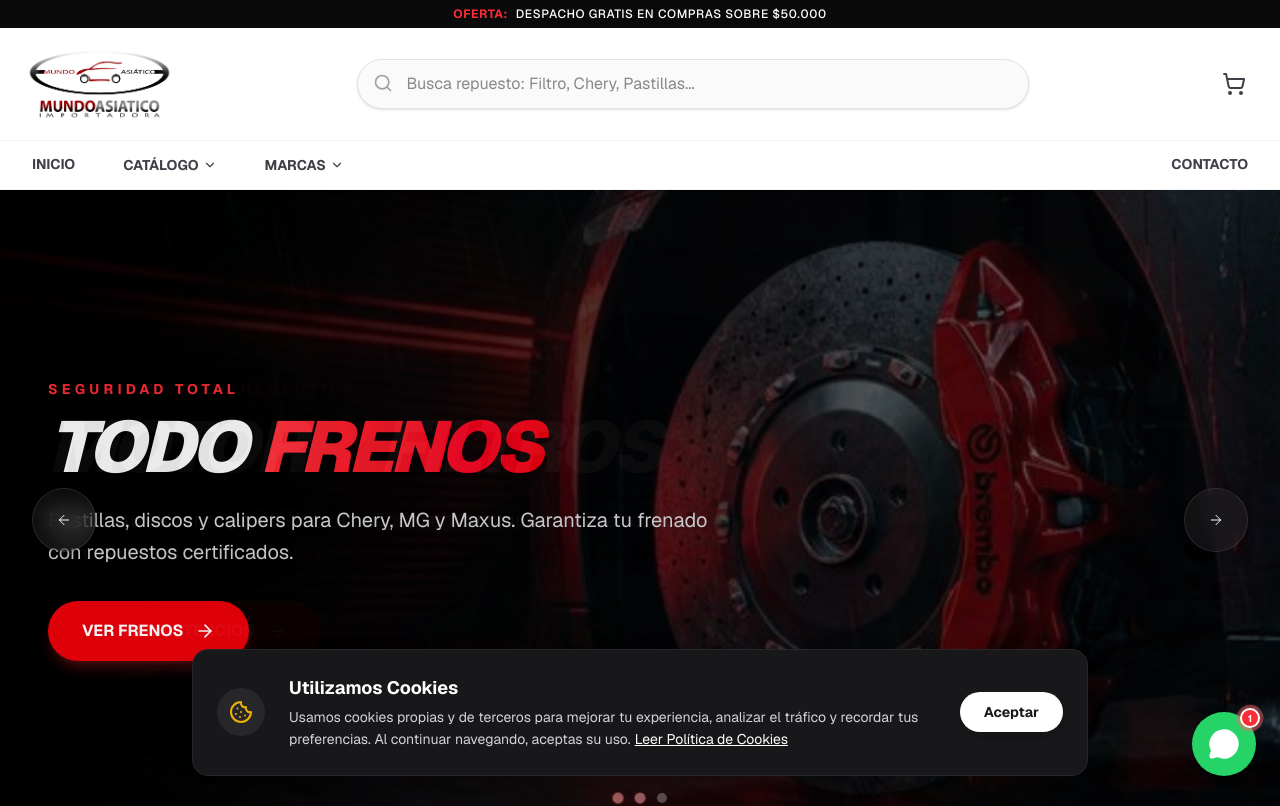
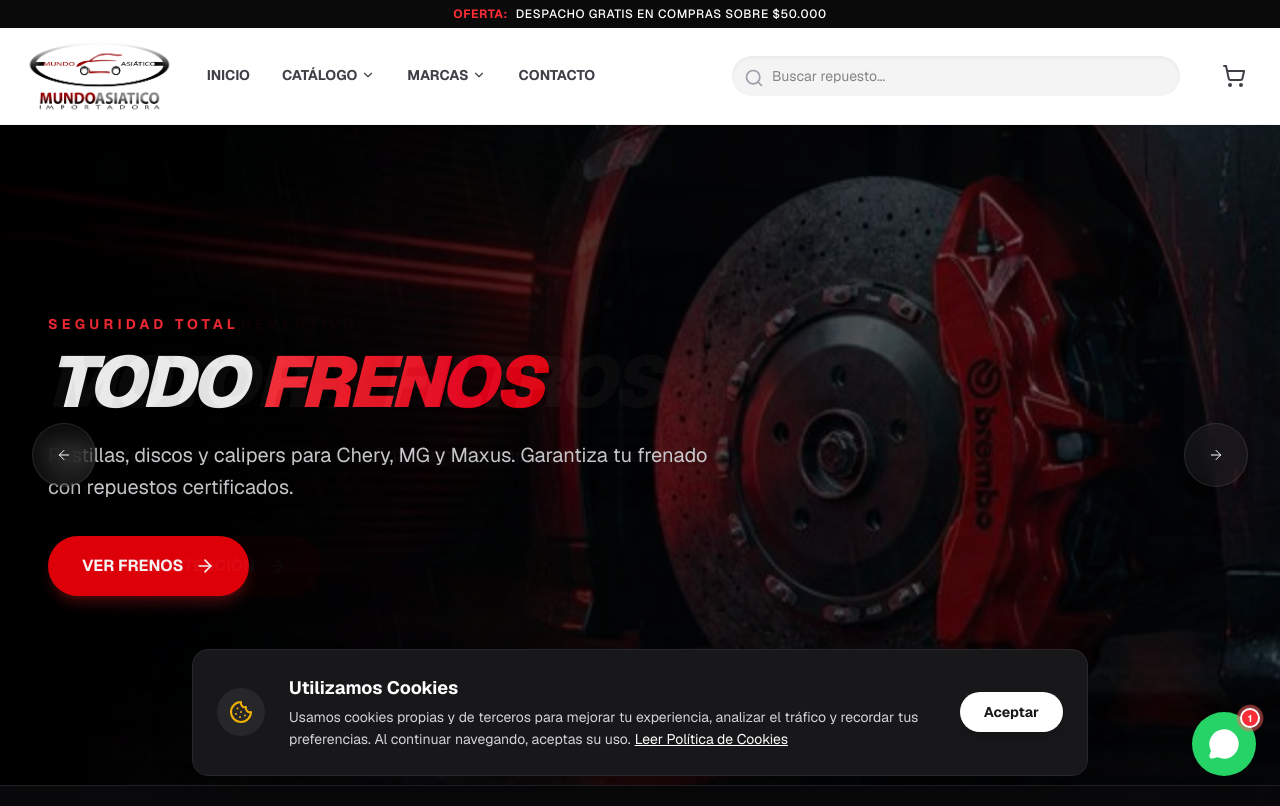
Before and after one commit to srwebcl/mundoasiatico, a Next.js app: page / in a window 1280 px wide. Shown: the top 806 px of the page. Built offline with nearby package versions, Linux system fonts and the light colour scheme.

Commit message:
mejora navbar

```diff
--- a/src/components/Navbar.jsx
+++ b/src/components/Navbar.jsx
@@ -67,143 +67,36 @@ export const Navbar = () => {
                 Despacho gratis en compras sobre $50.000
             </div>
 
-            {/* Main Header Row: Logo - Search - Icons */}
-            <div className="container mx-auto px-4 md:px-6 py-4">
-                <div className="flex items-center justify-between gap-4 md:gap-8">
+            {/* Main Header Row: Logo - Nav - Search - Icons */}
+            <div className="container mx-auto px-4 md:px-6 py-2">
+                <div className="flex items-center gap-4 md:gap-8">
 
-                    {/* Logo (Shrink allowed but kept visible) */}
+                    {/* Logo */}
                     <Link href="/" className="flex items-center gap-2 group shrink-0">
                         <img
                             src="/logo-mundo-asiatico.webp"
                             alt="Mundo Asiático"
-                            className="h-14 md:h-20 w-auto object-contain"
+                            className="h-14 md:h-20 w-auto object-contain transition-transform duration-300 group-hover:scale-105"
                         />
                     </Link>
 
-                    {/* Search Bar - Center - Large and Functional */}
-                    <div className="hidden md:flex flex-1 max-w-2xl relative z-50" ref={searchRef}>
-                        <div className="relative w-full group">
-                            <input
-                                type="text"
-                                value={searchQuery}
-                                onChange={handleSearch}
-                                placeholder="Busca repuesto: Filtro, Chery, Pastillas..."
-                                className="w-full pl-12 pr-4 py-3 bg-zinc-50 border border-zinc-200 focus:bg-white focus:border-red-600 rounded-full text-base outline-none transition-all shadow-sm group-hover:shadow-md"
-                            />
-                            <Search className="absolute left-4 top-3.5 w-5 h-5 text-zinc-400 group-hover:text-red-500 transition-colors" />
-
-                            {/* Live Results Dropdown */}
-                            {(searchQuery.length >= 2 && (searchResults.brands.length > 0 || searchResults.categories.length > 0 || searchResults.products.length > 0)) && (
-                                <div className="absolute top-full left-0 w-full mt-2 bg-white rounded-2xl shadow-2xl border border-zinc-100 overflow-hidden">
-                                    <div className="max-h-[70vh] overflow-y-auto py-2">
-
-                                        {/* Matches: Brands */}
-                                        {searchResults.brands.length > 0 && (
-                                            <div className="mb-2">
-                                                <div className="px-4 py-2 bg-zinc-50 text-xs font-bold text-zinc-500 uppercase tracking-wider">Marcas</div>
-                                                {searchResults.brands.map(brand => (
-                                                    <Link
-                                                        key={brand}
-                                                        href={`/catalogo?marca=${brand}`}
-                                                        onClick={() => setSearchQuery('')}
-                                                        className="block px-4 py-2.5 text-sm text-zinc-800 hover:bg-red-50 hover:text-red-700 transition-colors"
-                                                    >
-                                                        Ir a repuestos <span className="font-bold">{brand}</span>
-                                                    </Link>
-                                                ))}
-                                            </div>
-                                        )}
-
-                                        {/* Matches: Categories */}
-                                        {searchResults.categories.length > 0 && (
-                                            <div className="mb-2">
-                                                <div className="px-4 py-2 bg-zinc-50 text-xs font-bold text-zinc-500 uppercase tracking-wider">Categorías</div>
-                                                {searchResults.categories.map(cat => (
-                                                    <Link
-                                                        key={cat.id}
-                                                        href={`/catalogo?categoria=${cat.id}`}
-                                                        onClick={() => setSearchQuery('')}
-                                                        className="flex items-center gap-3 px-4 py-2.5 text-sm text-zinc-800 hover:bg-red-50 hover:text-red-700 transition-colors"
-                                                    >
-                                                        <span className="text-lg">{cat.icon}</span> {cat.name}
-                                                    </Link>
-                                                ))}
-                                            </div>
-                                        )}
-
-                                        {/* Matches: Products */}
-                                        {searchResults.products.length > 0 && (
-                                            <div>
-                                                <div className="px-4 py-2 bg-zinc-50 text-xs font-bold text-zinc-500 uppercase tracking-wider">Productos</div>
-                                                {searchResults.products.map(prod => (
-                                                    <Link
-                                                        key={prod.id}
-                                                        href="/catalogo"
-                                                        onClick={() => setSearchQuery('')}
-                                                        className="flex items-center gap-3 px-4 py-3 hover:bg-zinc-50 transition-colors border-b border-zinc-50 last:border-0"
-                                                    >
-                                                        <div className="w-10 h-10 bg-zinc-100 rounded-md flex items-center justify-center text-xl shrink-0">{prod.img}</div>
-                                                        <div className="flex-1 min-w-0">
-                                                            <p className="text-sm font-bold text-zinc-800 truncate">{prod.nombre}</p>
-                                                            <p className="text-xs text-zinc-500">{prod.marca} - {prod.modelo}</p>
-                                                        </div>
-                                                        <div className="font-bold text-red-600 text-sm whitespace-nowrap">
-                                                            ${prod.precio.toLocaleString()}
-                                                        </div>
-                                                    </Link>
-                                                ))}
-                                            </div>
-                                        )}
-                                    </div>
-                                    <div className="bg-zinc-50 p-2 text-center border-t border-zinc-100">
-                                        <Link href="/catalogo" className="text-xs font-bold text-red-600 hover:underline">
-                                            Ver todos los resultados
-                                        </Link>
-                                    </div>
-                                </div>
-                            )}
-                        </div>
-                    </div>
-
-                    {/* Right Icons */}
-                    <div className="flex items-center gap-2 md:gap-4 shrink-0">
-                        <button onClick={openCart} className="relative p-2.5 hover:bg-zinc-100 rounded-full transition-colors group">
-                            <ShoppingCart className="w-6 h-6 text-zinc-700 group-hover:text-red-600 transition-colors" />
-                            {totalItems > 0 && (
-                                <span className="absolute -top-1 -right-1 bg-red-600 text-white text-[10px] w-5 h-5 flex items-center justify-center rounded-full font-bold shadow-sm border-2 border-white">
-                                    {totalItems}
-                                </span>
-                            )}
-                        </button>
-                        <button className="md:hidden p-2 hover:bg-zinc-100 rounded-full" onClick={() => setIsMenuOpen(!isMenuOpen)}>
-                            {isMenuOpen ? <X className="w-6 h-6 text-zinc-800" /> : <Menu className="w-6 h-6 text-zinc-800" />}
-                        </button>
-                    </div>
-                </div>
-            </div>
-
-            {/* Navigation Bar (Row 2) - Desktop Only */}
-            <div className="hidden md:block border-t border-zinc-100 bg-white">
-                <div className="container mx-auto px-4 md:px-6">
-                    <div className="flex items-center gap-8 h-12">
-                        {/* Nav Links */}
-                        <Link href="/" className="h-full flex items-center text-sm font-bold text-zinc-700 hover:text-red-600 border-b-2 border-transparent hover:border-red-600 transition-all px-2">
+                    {/* Desktop Navigation - Moved Inline */}
+                    <div className="hidden lg:flex items-center gap-8 shrink-0 h-20">
+                        <Link href="/" className="h-full flex items-center text-sm font-bold text-zinc-700 hover:text-red-600 border-b-2 border-transparent hover:border-red-600 transition-all">
                             INICIO
                         </Link>
 
-                        {/* Mega Menu Triggers */}
-                        {/* Mega Menu Triggers - Removed 'relative' for full-width dropdown */}
-                        {/* Mega Menu Triggers */}
+                        {/* Mega Menu: Catálogo */}
                         <div
                             className="h-full flex items-center"
                             onMouseEnter={() => setActiveMenu('catalog')}
                             onMouseLeave={() => setActiveMenu(null)}
                         >
-                            <span className={`flex items-center gap-1 text-sm font-bold transition-colors px-2 cursor-pointer ${activeMenu === 'catalog' ? 'text-red-600' : 'text-zinc-700 hover:text-red-600'}`}>
+                            <span className={`flex items-center gap-1 text-sm font-bold transition-colors cursor-pointer h-full border-b-2 border-transparent ${activeMenu === 'catalog' ? 'text-red-600 border-red-600' : 'text-zinc-700 hover:text-red-600 hover:border-red-600'}`}>
                                 CATÁLOGO <ChevronDown size={14} className={`transition-transform duration-200 ${activeMenu === 'catalog' ? 'rotate-180' : ''}`} />
                             </span>
-                            {/* Mega Menu Dropdown - Full Width */}
-                            <div className={`absolute top-full left-0 mt-0 w-full bg-white border-b border-zinc-200 shadow-xl transition-all duration-200 z-40 ${activeMenu === 'catalog' ? 'opacity-100 visible translate-y-0' : 'opacity-0 invisible translate-y-2'}`}>
+                            {/* Dropdown - Full Width Relative to Nav */}
+                            <div className={`absolute top-full left-0 w-full bg-white border-t border-zinc-100 shadow-xl transition-all duration-200 z-50 overflow-hidden ${activeMenu === 'catalog' ? 'opacity-100 visible translate-y-0' : 'opacity-0 invisible translate-y-2'}`}>
                                 <div className="container mx-auto px-4 md:px-6 py-8">
                                     <div className="grid grid-cols-5 gap-6">
                                         {CATEGORIAS.map(cat => (
@@ -232,18 +125,19 @@ export const Navbar = () => {
                             </div>
                         </div>
 
+                        {/* Mega Menu: Marcas */}
                         <div
                             className="h-full flex items-center"
                             onMouseEnter={() => setActiveMenu('brands')}
                             onMouseLeave={() => setActiveMenu(null)}
                         >
-                            <span className={`flex items-center gap-1 text-sm font-bold transition-colors px-2 cursor-pointer ${activeMenu === 'brands' ? 'text-red-600' : 'text-zinc-700 hover:text-red-600'}`}>
+                            <span className={`flex items-center gap-1 text-sm font-bold transition-colors cursor-pointer h-full border-b-2 border-transparent ${activeMenu === 'brands' ? 'text-red-600 border-red-600' : 'text-zinc-700 hover:text-red-600 hover:border-red-600'}`}>
                                 MARCAS <ChevronDown size={14} className={`transition-transform duration-200 ${activeMenu === 'brands' ? 'rotate-180' : ''}`} />
                             </span>
-                            <div className={`absolute top-full left-0 mt-0 w-full bg-white border-b border-zinc-200 shadow-xl transition-all duration-200 z-40 ${activeMenu === 'brands' ? 'opacity-100 visible translate-y-0' : 'opacity-0 invisible translate-y-2'}`}>
+                            <div className={`absolute top-full left-0 w-full bg-white border-t border-zinc-100 shadow-xl transition-all duration-200 z-50 overflow-hidden ${activeMenu === 'brands' ? 'opacity-100 visible translate-y-0' : 'opacity-0 invisible translate-y-2'}`}>
                                 <div className="container mx-auto px-4 md:px-6 py-8">
                                     <h3 className="font-bold text-zinc-400 text-xs uppercase tracking-wider mb-4">Todas nuestras marcas</h3>
-                                    <div className="grid grid-cols-6 gap-y-3 gap-x-8">
+                                    <div className="grid grid-cols-6 gap-y-4 gap-x-8">
                                         {MARCAS.map(marca => (
                                             <Link
                                                 key={marca}
@@ -259,9 +153,105 @@ export const Navbar = () => {
                             </div>
                         </div>
 
-                        <Link href="/contacto" className="h-full flex items-center text-sm font-bold text-zinc-700 hover:text-red-600 border-b-2 border-transparent hover:border-red-600 transition-all px-2 ml-auto">
+                        <Link href="/contacto" className="h-full flex items-center text-sm font-bold text-zinc-700 hover:text-red-600 border-b-2 border-transparent hover:border-red-600 transition-all">
                             CONTACTO
                         </Link>
+                    </div>
+
+                    {/* Search Bar - Flexible */}
+                    <div className="hidden md:flex flex-1 max-w-md ml-auto relative z-40" ref={searchRef}>
+                        <div className="relative w-full group">
+                            <input
+                                type="text"
+                                value={searchQuery}
+                                onChange={handleSearch}
+                                placeholder="Buscar repuesto..."
+                                className="w-full pl-10 pr-4 py-2.5 bg-zinc-100 border-none focus:bg-white focus:ring-2 focus:ring-red-600 rounded-full text-sm outline-none transition-all shadow-inner group-hover:shadow-md"
+                            />
+                            <Search className="absolute left-3 top-3 w-5 h-5 text-zinc-400 group-hover:text-red-500 transition-colors" />
+
+                            {/* Live Results Dropdown */}
+                            {(searchQuery.length >= 2 && (searchResults.brands.length > 0 || searchResults.categories.length > 0 || searchResults.products.length > 0)) && (
+                                <div className="absolute top-full right-0 w-[400px] mt-2 bg-white rounded-2xl shadow-2xl border border-zinc-100 overflow-hidden">
+                                    <div className="max-h-[60vh] overflow-y-auto py-2">
+                                        {/* Matches: Brands */}
+                                        {searchResults.brands.length > 0 && (
+                                            <div className="mb-2">
+                                                <div className="px-4 py-2 bg-zinc-50 text-[10px] font-bold text-zinc-500 uppercase tracking-wider">Marcas</div>
+                                                {searchResults.brands.map(brand => (
+                                                    <Link
+                                                        key={brand}
+                                                        href={`/catalogo?marca=${brand}`}
+                                                        onClick={() => setSearchQuery('')}
+                                                        className="block px-4 py-2 text-sm text-zinc-800 hover:bg-red-50 hover:text-red-700"
+                                                    >
+                                                        {brand}
+                                                    </Link>
+                                                ))}
+                                            </div>
+                                        )}
+
+                                        {/* Matches: Categories */}
+                                        {searchResults.categories.length > 0 && (
+                                            <div className="mb-2">
+                                                <div className="px-4 py-2 bg-zinc-50 text-[10px] font-bold text-zinc-500 uppercase tracking-wider">Categorías</div>
+                                                {searchResults.categories.map(cat => (
+                                                    <Link
+                                                        key={cat.id}
+                                                        href={`/catalogo?categoria=${cat.id}`}
+                                                        onClick={() => setSearchQuery('')}
+                                                        className="flex items-center gap-2 px-4 py-2 text-sm text-zinc-800 hover:bg-red-50 hover:text-red-700"
+                                                    >
+                                                        <span>{cat.icon}</span> {cat.name}
+                                                    </Link>
+                                                ))}
+                                            </div>
+                                        )}
+
+                                        {/* Matches: Products */}
+                                        {searchResults.products.length > 0 && (
+                                            <div>
+                                                <div className="px-4 py-2 bg-zinc-50 text-[10px] font-bold text-zinc-500 uppercase tracking-wider">Productos</div>
+                                                {searchResults.products.map(prod => (
+                                                    <Link
+                                                        key={prod.id}
+                                                        href="/catalogo"
+                                                        onClick={() => setSearchQuery('')}
+                                                        className="flex items-center gap-3 px-4 py-2 hover:bg-zinc-50 border-b border-zinc-50 last:border-0"
+                                                    >
+                                                        <div className="w-8 h-8 bg-zinc-100 rounded flex items-center justify-center shrink-0">{prod.img}</div>
+                                                        <div className="flex-1 min-w-0">
+                                                            <p className="text-sm font-bold text-zinc-800 truncate">{prod.nombre}</p>
+                                                            <p className="text-xs text-red-600 font-bold">${prod.precio.toLocaleString()}</p>
+                                                        </div>
+                                                    </Link>
+                                                ))}
+                                            </div>
+                                        )}
+                                    </div>
+                                    <div className="bg-zinc-50 p-2 text-center border-t border-zinc-100">
+                                        <Link href="/catalogo" className="text-xs font-bold text-red-600 hover:underline">
+                                            Ver todos
+                                        </Link>
+                                    </div>
+                                </div>
+                            )}
+                        </div>
+                    </div>
+
+                    {/* Right Icons */}
+                    <div className="flex items-center gap-2 md:gap-4 shrink-0">
+                        <button onClick={openCart} className="relative p-2.5 hover:bg-zinc-100 rounded-full transition-colors group">
+                            <ShoppingCart className="w-6 h-6 text-zinc-700 group-hover:text-red-600 transition-colors" />
+                            {totalItems > 0 && (
+                                <span className="absolute -top-1 -right-1 bg-red-600 text-white text-[10px] w-5 h-5 flex items-center justify-center rounded-full font-bold shadow-sm border-2 border-white">
+                                    {totalItems}
+                                </span>
+                            )}
+                        </button>
+                        <button className="lg:hidden p-2 hover:bg-zinc-100 rounded-full" onClick={() => setIsMenuOpen(!isMenuOpen)}>
+                            {isMenuOpen ? <X className="w-6 h-6 text-zinc-800" /> : <Menu className="w-6 h-6 text-zinc-800" />}
+                        </button>
                     </div>
                 </div>
             </div>
```
